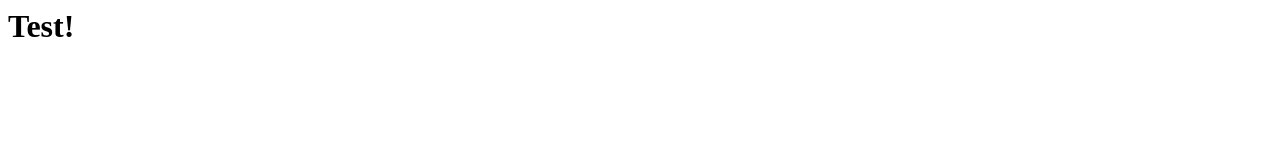
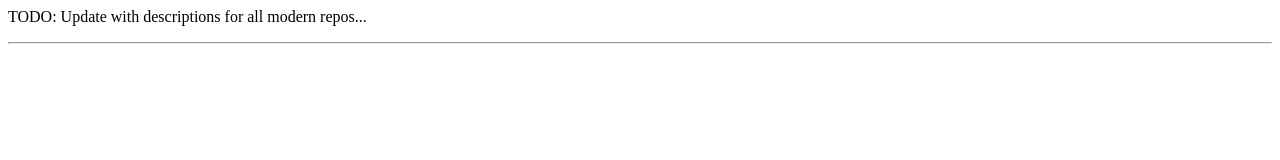
Before and after one commit to dashaw92/dashaw92.github.io.old, a plain HTML site: page index.html in a window 1280 px wide. Drawn offline with Linux system fonts and the light colour scheme.

Commit message:
Read page

```diff
--- a/index.html
+++ b/index.html
@@ -1 +1,11 @@
-<h1>Test!</h1>
+<html>
+    <head>
+        <title>Daniel Shaw - GitHub</title>
+        <meta name="author" content="Daniel Shaw">
+        <meta name="date" content="D27/M1/Y2016">
+    </head>
+    <body>
+        <p>TODO: Update with descriptions for all modern repos...</p>
+        <hr />
+    </body>
+</html>
```
